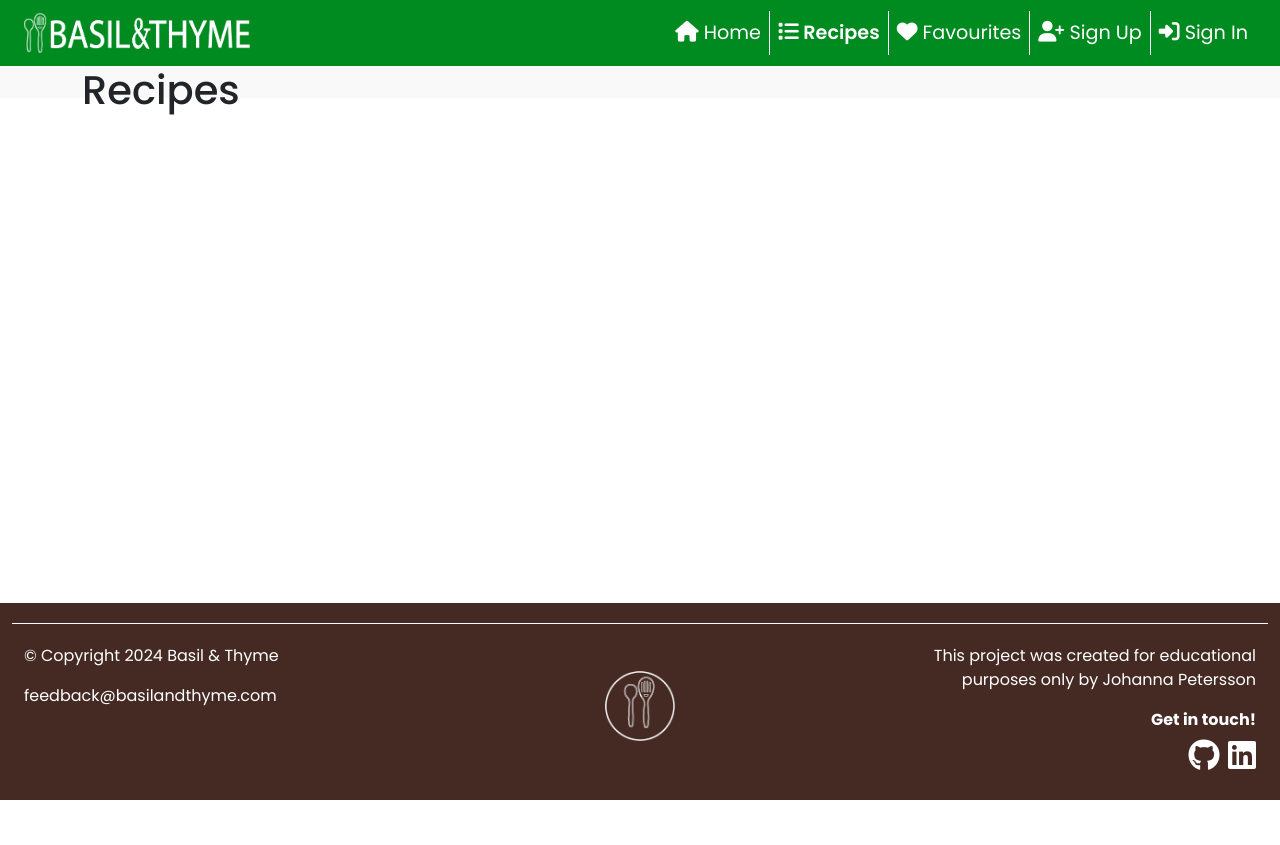
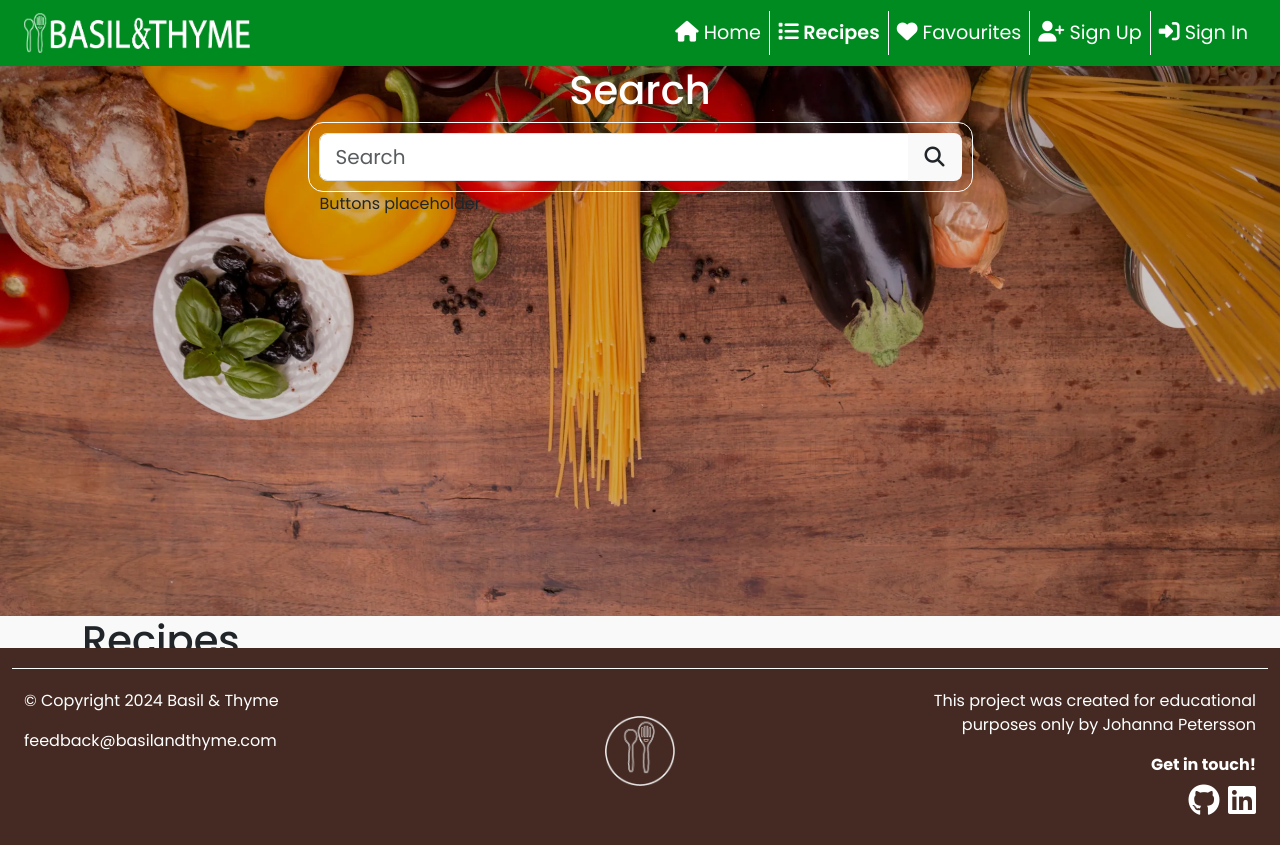
Before and after one commit to johannacarolinep/basilandthyme, a Django app: page /recipes/ in a window 1280 px wide. Before the commit the page ends 800 px from the top, so only its background shows below. Run offline with Django 4.2, Linux system fonts and the light colour scheme; data that the repository does not hold is empty; some libraries are stand-ins or nearby versions.

Commit message:
feat: Add hero section with search bar to recipes template

```diff
--- a/recipe_book/templates/recipe_book/recipes.html
+++ b/recipe_book/templates/recipe_book/recipes.html
@@ -2,6 +2,29 @@
 {% load static %}
 
 {% block content %}
+
+<section class="hero-section container-fluid">
+    <div class="container-xl">
+        <div class="row">
+            <div class="col-md-10 col-lg-8 col-xl-7 mx-auto">
+                <h1 class="text-white text-center">Search</h1>
+            </div>
+        </div>
+        <div class="row">
+            <div class="col-md-10 col-lg-8 col-xl-7 mx-auto searchbar-outline">
+                <form class="input-group input-group-lg searchbar">
+                    <input class="form-control" type="search" name="q" placeholder="Search" aria-label="Search">
+                    <button class="btn" type="submit"><i class="fa fa-search"></i></button>
+                </form>
+            </div>
+        </div>
+        <div class="row">
+            <div class="col-md-10 col-lg-8 col-xl-7 mx-auto">
+                Buttons placeholder
+            </div>
+        </div>
+    </div>
+</section>
 
 <section class="container-fluid bg-brand-gray">
     <div class="container-xl">
--- a/static/css/style.css
+++ b/static/css/style.css
@@ -53,6 +53,39 @@ body {
 .navbar-toggler-icon {
     font-weight: 700;
 }
+
+
+/* -------------------------------- Hero section with content overlay */
+.hero-section {
+    background-color: #F8F9F8;
+    height: 550px;
+    background: url("../images/hero.webp") no-repeat center top/cover;
+}
+
+.searchbar-outline {
+    border-radius: 15px;
+    padding: 10px;
+    border: 1.5px solid white;
+}
+
+.searchbar {
+    background-color: #ffffff;
+    border-radius: 15px;
+}
+
+.searchbar .btn {
+    background-color: #F8F9F8;
+}
+
+.searchbar .btn:hover {
+    background-color: #008B20;
+}
+
+.searchbar .btn:active {
+    border: #008B20;
+}
+
+
 
 /* -------------------------------- Recipe cards */
 
```
Also changed, not shown: static/images/hero.webp (added), static/images/wave.svg (added), 4 other files.
